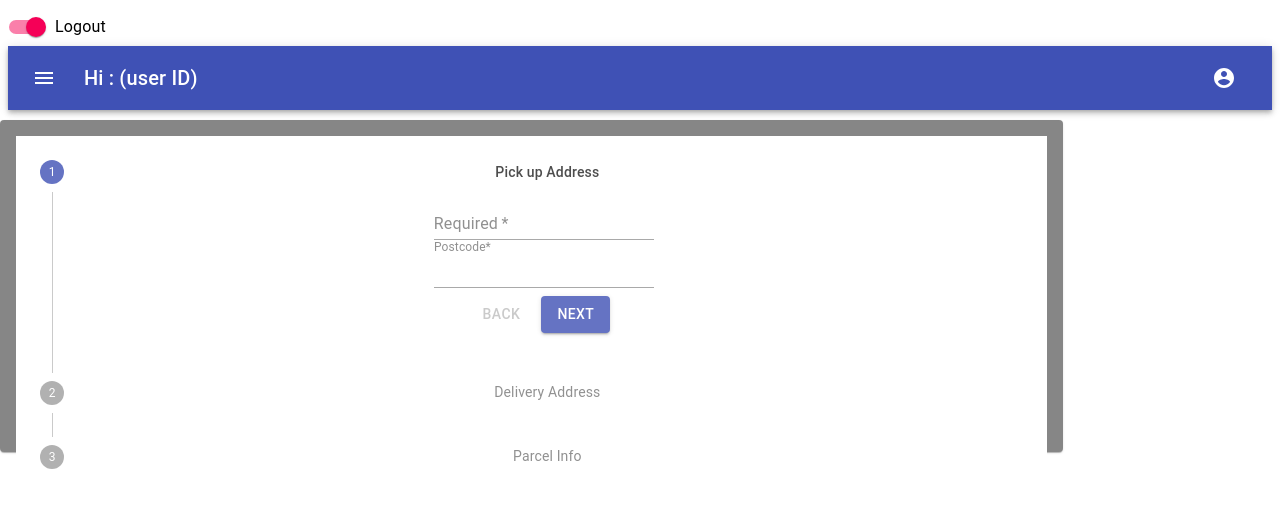
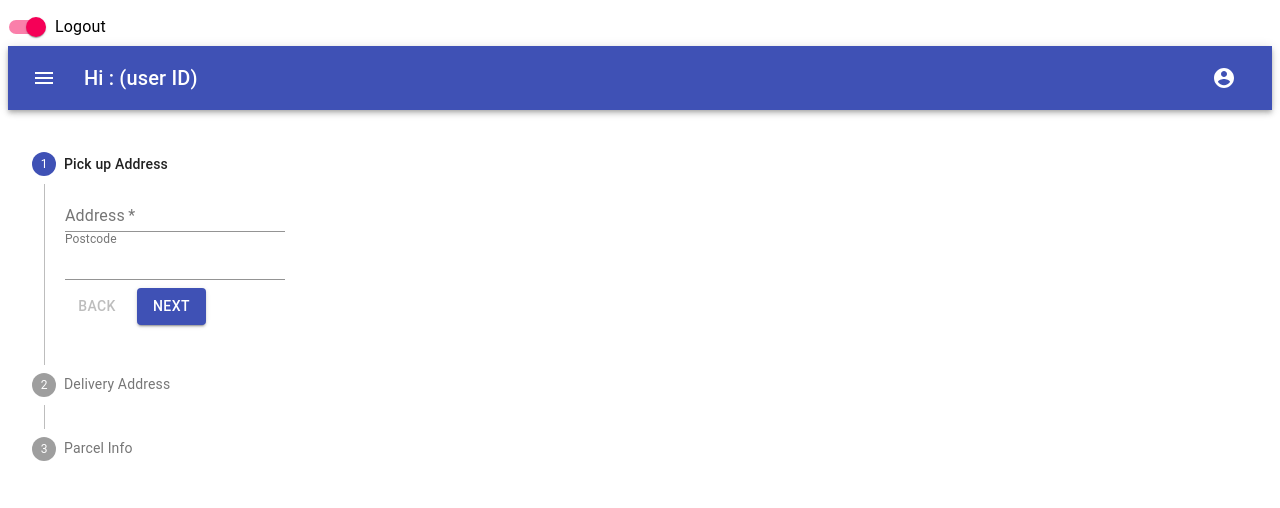
Before and after one commit to shakib19911122/Project-3, a React (Create React App) app in the folder client/: page /SenderUI in a window 1280 px wide. Shown: the top 508 px of the page. Built offline with nearby package versions, Linux system fonts and the light colour scheme; no server answers.

Commit message:
fix html error

```diff
--- a/client/src/components/Container/index.js
+++ b/client/src/components/Container/index.js
@@ -30,8 +30,7 @@ export default function Container(props) {
         <div className={classes.root}>
             <Grid container spacing={3}>
                 <Grid item xs={12} sm={10}>
-                    <Paper className={classes.paper}>{props.text}{props.children} </Paper>
-
+                    <Paper className={classes.paper}>{props.children} </Paper>
                 </Grid>
             </Grid>
         </div>
--- a/client/src/components/DriverUI/index.js
+++ b/client/src/components/DriverUI/index.js
@@ -8,9 +8,8 @@ function SenderUI (){
     return (
         <div>
           <NavBar />
-          <br></br>
-          <Container text = {"Driver current Job"}/>
-          <Container text = {"List of delivery been pushed by Sender"}/>
+          <br/>
+          <Container/>
 
 
 
--- a/client/src/components/SenderUI/index.js
+++ b/client/src/components/SenderUI/index.js
@@ -1,7 +1,7 @@
 import React from "react";
 import NavBar from "../NavBar"
-import Container from "../Container"
-import Grid from '@material-ui/core/Grid';
+// import Container from "../Container"
+// import Grid from '@material-ui/core/Grid';
 import VerticalLinearStepper from "../VerticalStepper"
 
 
@@ -11,12 +11,8 @@ function SenderUI() {
   return (
     <div>
       <NavBar />
-      <br></br>
-      <Grid container spacing={2}>
-        <Container>
-            <VerticalLinearStepper/>
-        </Container>
-      </Grid>
+      <br/>
+         <VerticalLinearStepper/>
     </div>
   );
 }
--- a/client/src/components/VerticalStepper/index.js
+++ b/client/src/components/VerticalStepper/index.js
@@ -1,4 +1,5 @@
-import React from 'react';
+import React, { useState, useEffect } from "react";
+// import React from 'react';
 import { makeStyles } from '@material-ui/core/styles';
 import Stepper from '@material-ui/core/Stepper';
 import Step from '@material-ui/core/Step';
@@ -10,6 +11,7 @@ import Typography from '@material-ui/core/Typography';
 import TextField from '@material-ui/core/TextField';
 import Dimension from "../Dimension"
 import TimeFrame from "../TimeFrame"
+import API from "../../utils/API"
 
 const useStyles = makeStyles((theme) => ({
     root: {
@@ -27,47 +29,94 @@ const useStyles = makeStyles((theme) => ({
     },
 }));
 
-//set initial state
-// function Delivery() {
-//     const [deliveries, setDeliveries] = usestate([])
-//     const [formObject, setFormObject] = useState({})
+     //set initial state
+//      const [deliveries, setDeliveries] = useState([])
+    //  const [formObject, setFormObject] = useState({})
 
-//     useEffect(() => {
-//         loadDeliveries()
-//     }, [])
+//      useEffect(() => {
+//          loadDeliveries()
+//      }, [])
 
-//     function loadDeliveries() {
-//         API.getDeliveries()
-//             .then(res =>
-//                 setDeliveries(res.data))
-//             .catch(err => console.log(err));
-//     };
+//      function loadDeliveries() {
+//          API.getDeliveries()
+//              .then(res =>
+//                  setDeliveries(res.data))
+//              .catch(err => console.log(err));
+//      };
 
-function handleInputChange(event){
-    console.log(event)
-}
+//  function handleInputChange(event){
+//      console.log(event)
+//      const { label, value } = event.target;
+//      setFormObject({...formObject, [label]: value})
+//  };
+//  function handleFormSubmit(event){
+//      event.preventDefault();
+//      API.saveDelivery({
+//          address: formObject.address,
+//          postcode: formObject.postcode
+
+//      })
+//      .then(res => loadDeliveries())
+//      .cat(err => console.log(err))
+
+//  }
+
+
+export default function VerticalLinearStepper() {
+    const [formObject, setFormObject] = useState({})
+
+
+
+     function handleInputChange(event){
+         console.log(event)
+         const { label, value } = event.target;
+         setFormObject({...formObject, [label]: value})
+     };
+
+
+    const classes = useStyles();
+    const [activeStep, setActiveStep] = React.useState(0);
+    const steps = getSteps();
+
+    const handleNext = () => {
+        setActiveStep((prevActiveStep) => prevActiveStep + 1);
+    };
+
+    const handleBack = () => {
+        setActiveStep((prevActiveStep) => prevActiveStep - 1);
+    };
+
+    const handleReset = () => {
+        setActiveStep(0);
+    };
+
 
 function getSteps() {
     return ['Pick up Address', 'Delivery Address', 'Parcel Info'];
 }
 
 function getStepContent(step) {
+
+
+
     switch (step) {
         case 0:
             return (
                 <form>
                     <div>
                         <TextField
-                            onChange = {handleInputChange}
+                            onChange={handleInputChange}
                             required id="standard-required"
-                            label="Required"
+                            label="Address"
                             placeholder="Pick-up address"
+                            value={formObject.Address}
                         />
+
                     </div>
                     <div>
                         <TextField
                             id="standard-number"
-                            label="Postcode*"
+                            label="Postcode"
                             type="number"
                             InputLabelProps={{
                                 shrink: true,
@@ -81,14 +130,14 @@ function getStepContent(step) {
                 <div>
                     <div>
                         <TextField required id="standard-required"
-                        label="Required"
+                        label="Address"
                         placeholder="Delivery address"
                         />
                     </div>
                     <div>
                         <TextField
                             id="standard-number"
-                            label="Postcode*"
+                            label="Postcode"
                             type="number"
                             InputLabelProps={{
                                 shrink: true,
@@ -107,7 +156,7 @@ function getStepContent(step) {
                         <TimeFrame />
                         <TextField
                         required id="standard-required"
-                        label="additional Info"
+                        label="Additional-Info"
                         placeholder="eg. leave at safe place" />
                     </div>
 
@@ -118,22 +167,7 @@ function getStepContent(step) {
     }
 }
 
-export default function VerticalLinearStepper() {
-    const classes = useStyles();
-    const [activeStep, setActiveStep] = React.useState(0);
-    const steps = getSteps();
 
-    const handleNext = () => {
-        setActiveStep((prevActiveStep) => prevActiveStep + 1);
-    };
-
-    const handleBack = () => {
-        setActiveStep((prevActiveStep) => prevActiveStep - 1);
-    };
-
-    const handleReset = () => {
-        setActiveStep(0);
-    };
 
     return (
         <div className={classes.root}>
@@ -142,7 +176,7 @@ export default function VerticalLinearStepper() {
                     <Step key={label}>
                         <StepLabel>{label}</StepLabel>
                         <StepContent>
-                            <Typography>{getStepContent(index)}</Typography>
+                            <Typography component="span">{getStepContent(index)}</Typography>
                             <div className={classes.actionsContainer}>
                                 <div>
                                     <Button
```
Also changed, not shown: 1 other file (tests, documents, lock files or other folders).
